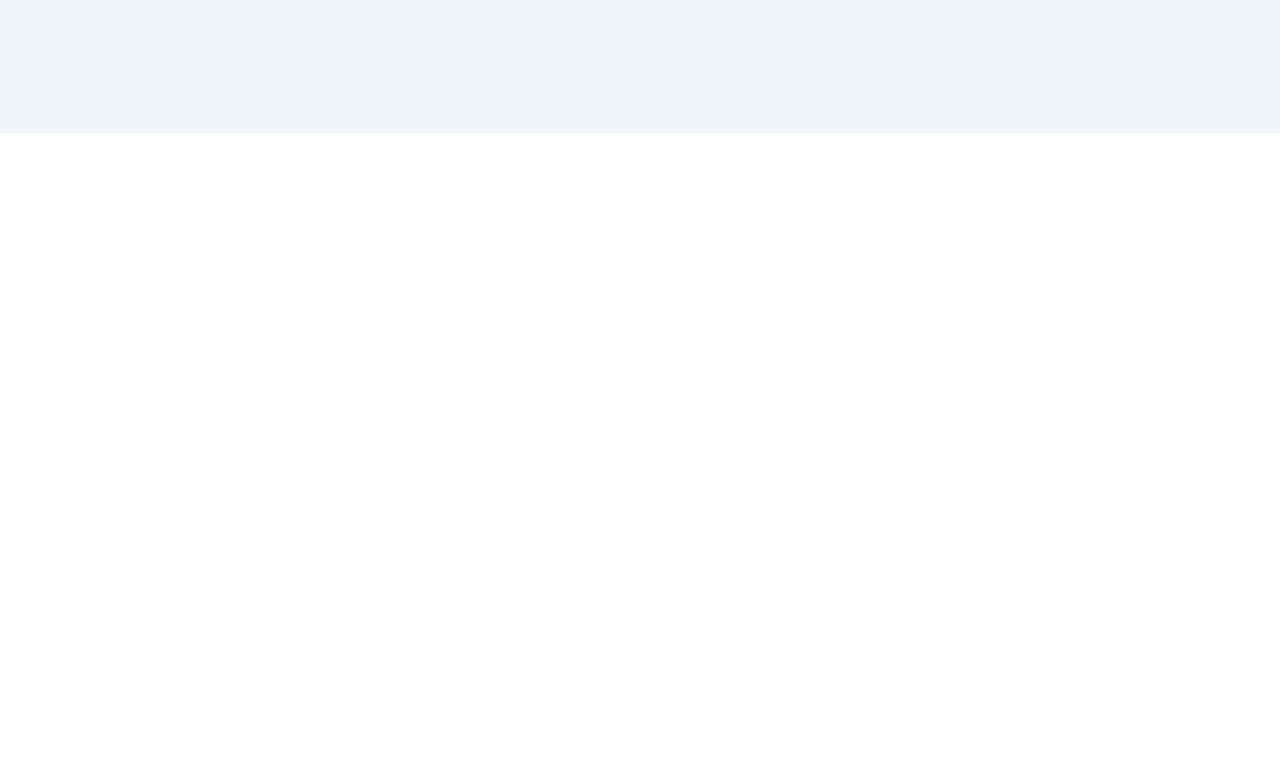
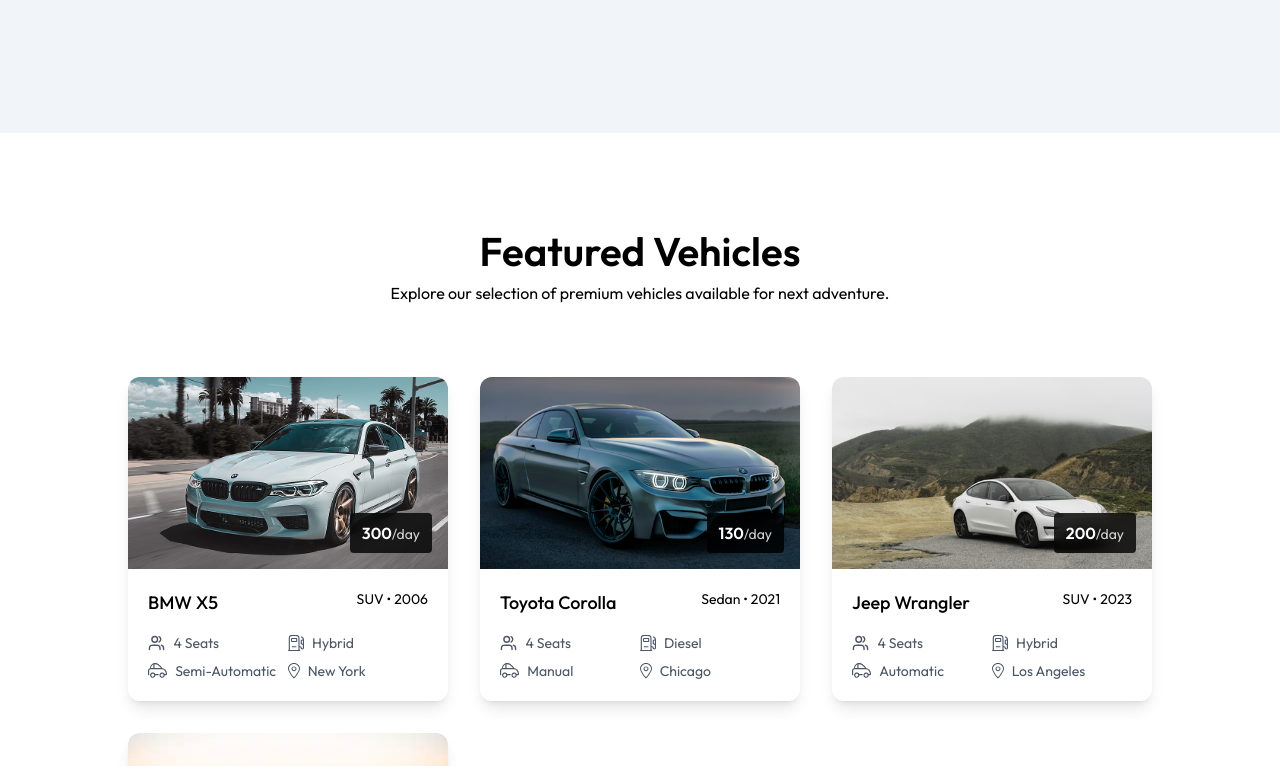
Before and after one commit to hiten8499/Car-Rental-System, a React (Vite) app in the folder client/: page / in a window 1280 px wide. Shown: the part 740-1506 px from the top of the page. Before the commit the page ends 873 px from the top, so only its background shows below. Built offline with nearby package versions, Linux system fonts and the light colour scheme.

Commit message:
Feauterd Cars Section added to the Home page

```diff
--- /dev/null
+++ b/client/src/components/CarCard.jsx
@@ -0,0 +1,52 @@
+import React from 'react'
+import { assets } from '../assets/assets';
+
+const CarCard = ({car}) => {
+    const currency=import.meta.env.VITE_CURRENCY;
+  return (
+    <div className='group rounded-xl overflow-hidden shadow-lg hover:translate-y-1
+    transition-all duration-500 cursor-pointer'>
+
+       <div className='relative h-48 overflow-hidden'>
+         <img src={car.image} alt="Car Image" className='w-full h-full object-cover
+         transition-transform duration-500 group-hover:scale-105' />
+         {car.isAvailable && <p className='absolute top-4 left-4 bg-primary/90
+         text-white text-x5 px-2.5 py-1 rounded-full '>Available Now</p>}
+
+          <div className='absolute bottom-4 right-4 bg-black/80 backdrop-blur-sm
+           text-white px-3 py-2 rounded -lg'>
+             <span className='font-semibold'>{currency}{car.pricePerDay}</span>
+             <span className='text-sm text-white/80'>/day</span>
+
+          </div>
+       </div>
+       <div className='p-4 sm:p-5'>
+         <div className='flex justify-between items-start mb-2'>
+            <h3 className='text-lg font-medium'>{car.brand} {car.model}</h3>
+             <p className='text-muted-foreground text-sm'>{car.category} • {car.year}</p>
+         </div>
+          <div className='mt-4 grid grid-cols-2 gap-y-2 text-gray-600'>
+                <div className='flex items-center text-sm text-muted-foreground'>
+                    <img src={assets.users_icon} alt="" className='h-4 mr-2'/>
+                    <span>{car.seating_capacity} Seats</span>
+                </div>
+                 <div className='flex items-center text-sm text-muted-foreground'>
+                    <img src={assets.fuel_icon} alt="" className='h-4 mr-2'/>
+                    <span>{car.fuel_type}</span>
+                </div>
+                 <div className='flex items-center text-sm text-muted-foreground'>
+                    <img src={assets.car_icon} alt="" className='h-4 mr-2'/>
+                    <span>{car.transmission} </span>
+                </div>
+                 <div className='flex items-center text-sm text-muted-foreground'>
+                    <img src={assets.location_icon} alt="" className='h-4 mr-2'/>
+                    <span>{car.location} </span>
+                </div>
+          </div>
+
+       </div>
+    </div>
+  )
+}
+
+export default CarCard
--- /dev/null
+++ b/client/src/components/FeaturedSection.jsx
@@ -0,0 +1,34 @@
+import React, { use } from 'react'
+import Title from './Title'
+import { assets, dummyCarData } from '../assets/assets'
+import CarCard from './CarCard'
+import { useNavigate } from 'react-router-dom'
+
+const FeaturedSection = () => {
+    const navigate = useNavigate();
+        return (
+    <div className='flex flex-col items-center py-24 px-6 md:px-16 lg:px-24 xl:px-32'>
+
+      <div>
+            <Title title='Featured Vehicles' subTitle='Explore our selection
+            of premium vehicles available for next adventure.'/>
+      </div>
+
+      <div className='grid grid-cols-1 sm:grid-cols-2 lg:grid-cols-3 gap-8 mt-18'>
+            {
+                dummyCarData.slice(0,6).map((car)=>(
+                    <div key={car._id}>
+                        <CarCard car={car} />
+                    </div>
+                ))
+            }
+      </div>
+        <button className='flex items-center justify-center gap-2 px-6 py-2 border border-borderColor
+        hover:bg-gray-50 rounded-md mt-18 cursor-pointer' onClick={()=>{navigate('/cars'); scrollTo(0,0)}}>
+            Explore all cars <img src={assets.arrow_icon} alt="arrow" />
+        </button>
+    </div>
+  )
+}
+
+export default FeaturedSection
--- /dev/null
+++ b/client/src/components/Title.jsx
@@ -0,0 +1,14 @@
+import React from 'react'
+
+const Title = ({title ,subTitle,align}) => {
+  return (
+    <div className={`flex flex-col justify-center items-center
+    text-center ${align==="left" && "md:items-start md:text-left"}`}>
+
+       <h1 className='font-semibold text-4xl md:text-[40px]'>{title}</h1>
+       <p className='text-sm md:text-base tet-gray-500/90 mt-2 max-w-156'>{subTitle}</p>
+    </div>
+  )
+}
+
+export default Title
--- a/client/src/pages/Home.jsx
+++ b/client/src/pages/Home.jsx
@@ -1,10 +1,12 @@
 import React from 'react'
 import Hero from '../components/Hero'
+import FeaturedSection from '../components/FeaturedSection'
 
 const Home = () => {
   return (
     <>
       <Hero/>
+      <FeaturedSection/>
     </>
   )
 }
```
